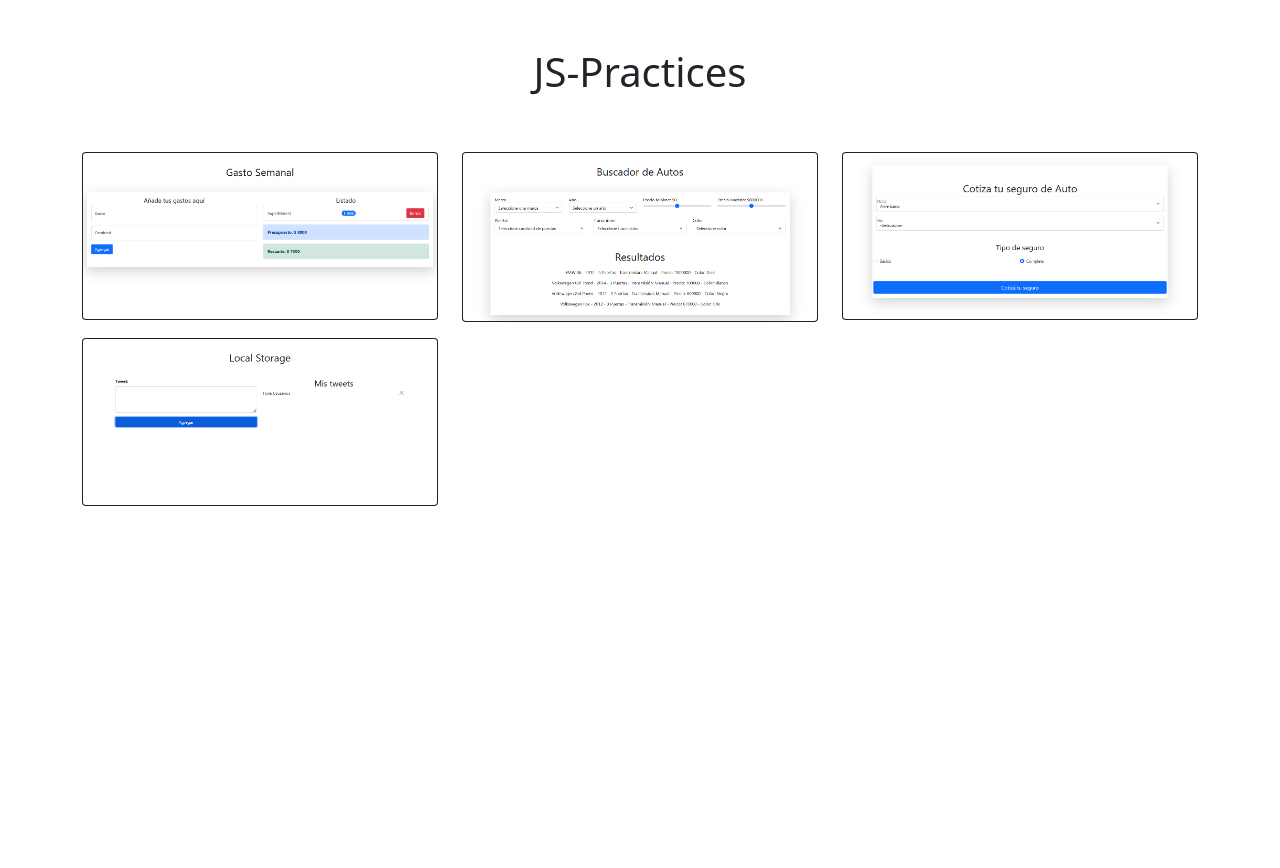
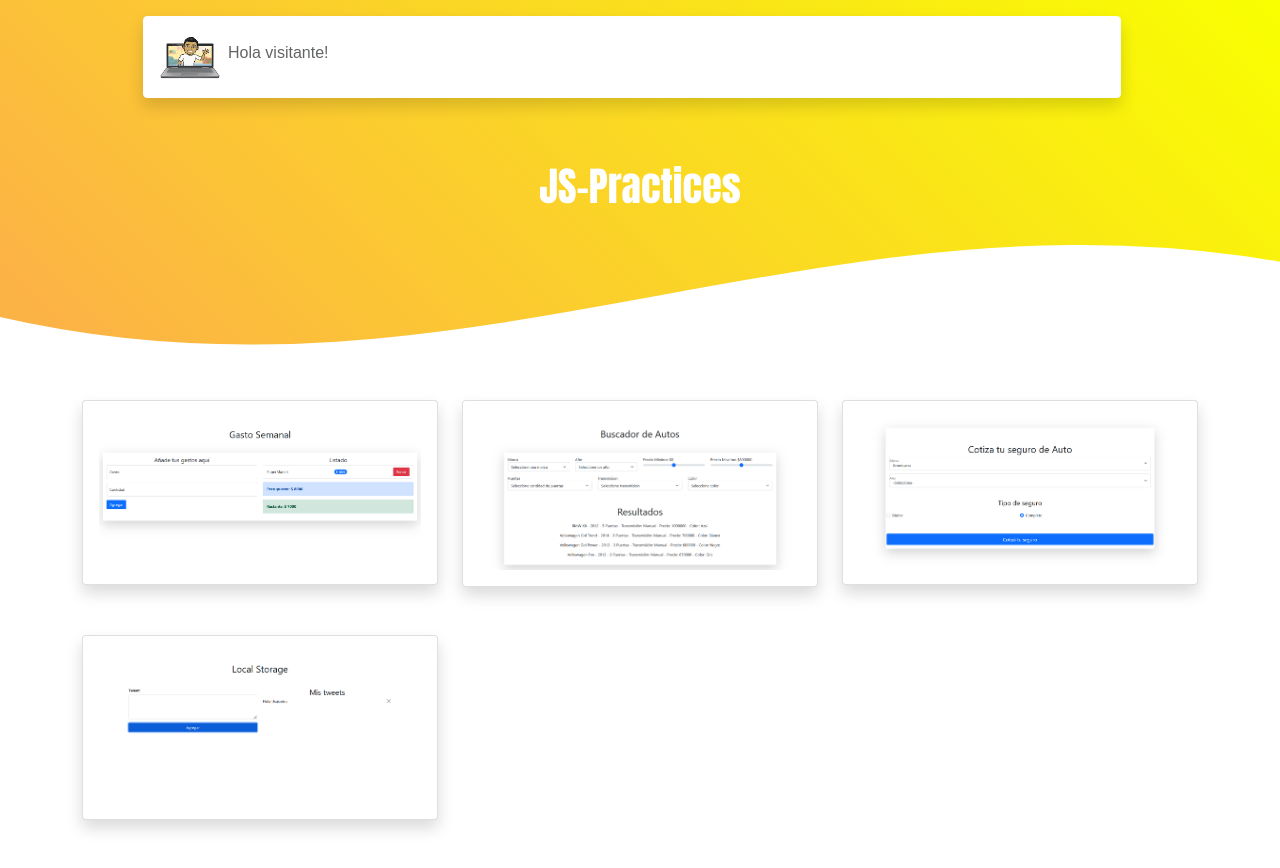
Before and after one commit to mveron007/JS-Practices, a plain HTML site: page index.html in a window 1280 px wide. Before the commit the page ends 800 px from the top, so only its background shows below. Drawn offline with nearby package versions, Linux system fonts and the light colour scheme.

Commit message:
Adding Wavy Bg & Some Effects to Improve UI from index

```diff
--- a/index.html
+++ b/index.html
@@ -6,18 +6,73 @@
     <meta name="viewport" content="width=device-width, initial-scale=1.0">
     <link href="https://cdn.jsdelivr.net/npm/bootstrap@5.0.2/dist/css/bootstrap.min.css" rel="stylesheet" integrity="sha384-EVSTQN3/azprG1Anm3QDgpJLIm9Nao0Yz1ztcQTwFspd3yD65VohhpuuCOmLASjC" crossorigin="anonymous">
     <link rel="stylesheet" href="https://cdn.jsdelivr.net/npm/bootstrap-icons@1.5.0/font/bootstrap-icons.css">
+    <link rel="preconnect" href="https://fonts.googleapis.com">
+    <link rel="preconnect" href="https://fonts.gstatic.com" crossorigin>
+    <link href="https://fonts.googleapis.com/css2?family=Anton&display=swap" rel="stylesheet">
     <title>Home - JS-Practices</title>
 </head>
+<style>
+
+@media (max-width: 600px) {
+  header {
+      height: 230px !important;
+  }
+}
+
+
+body {
+  margin: 0;
+  padding: 0;
+  font-family: "Raleway", sans-serif;
+}
+
+header {
+  position: relative;
+  height: 400px;
+  background: rgb(252,179,69);
+  background: linear-gradient(45deg, rgba(252,179,69,1) 8%, rgba(249,255,0,1) 100%);
+}
+
+header h1 {
+  color: white;
+}
+
+svg {
+  position: absolute;
+  bottom: 0;
+  width: 100%;
+  height: auto;
+}
+
+section {
+  margin: 5% 10%;
+}
+</style>
 <body>
 
-    <div class="d-flex justify-content-center mt-5 mb-3">
-        <h1>JS-Practices</h1>
-    </div>
+    <header>
+        <svg id="svg" xmlns="http://www.w3.org/2000/svg" viewBox="-300 0 950 270" >
+          <path d="M-314,267 C105,364 400,100 812,279" fill="none" stroke="white" stroke-width="120" stroke-linecap="round"/>
+        </svg>
+
+        <div class="row d-flex justify-content-center">
+            <div class="alert alert-light float-end shadow p-3 mb-3 mt-3 bg-body rounded d-flex me-3 w-75" role="alert">
+                <img src="images/logo-index.jpeg" width="60px" height="48px" alt="" srcset="">
+                <span class="p-2">Hola visitante!</span>
+            </div>
+        </div>
+
+        <div class="d-flex justify-content-center mt-5 mb-3">
+            <h1 style="font-family: 'Anton', sans-serif;">JS-Practices</h1>
+
+        </div>
+
+      </header>
 
     <div class="container">
-        <div class="row mt-5">
+        <div class="row">
             <div class="col-md-4 col-sm-12">
-                <div class="portfolio-overlay card bg-dark text-white mb-3" onmouseover="visibleOverlay(this)">
+                <div class="portfolio-overlay card text-white shadow p-3 mb-5 bg-body rounded" onmouseover="visibleOverlay(this)">
                     <img src="images/presupuesto.png" class="card-img" alt="...">
                     <a href="proyecto-presupuesto/index.html" class="card-img-overlay d-none text-decoration-none text-white text-center" style="background-color: rgba(87, 98, 119, 0.35);">
                       <h5 class="mt-4 card-title">Administrador de Gastos</h5>
@@ -25,11 +80,12 @@
                           <i class="bi bi-link-45deg"></i>
                       </span>
                     </a>
+
                 </div>
             </div>
 
             <div class="col-md-4 col-sm-12">
-                <div class="portfolio-overlay card bg-dark text-white mb-3" onmouseover="visibleOverlay(this)">
+                <div class="portfolio-overlay card shadow p-3 mb-5 bg-body rounded" onmouseover="visibleOverlay(this)">
                     <img src="images/buscador-autos.png" class="card-img" alt="...">
                     <a href="proyecto-buscador/index.html" class="card-img-overlay d-none text-decoration-none text-white text-center" style="background-color: rgba(87, 98, 119, 0.35);">
                       <h5 class="mt-4 card-title">Buscador de Autos</h5>
@@ -42,7 +98,7 @@
 
 
             <div class="col-md-4 col-sm-12">
-                <div class="portfolio-overlay card bg-dark text-white mb-3" onmouseover="visibleOverlay(this)">
+                <div class="portfolio-overlay card text-white shadow p-3 mb-5 bg-body rounded" onmouseover="visibleOverlay(this)">
                     <img src="images/cotizador.png" class="card-img" alt="...">
                     <a href="proyecto-cotizador/index.html" class="card-img-overlay d-none text-decoration-none text-white text-center" style="background-color: rgba(87, 98, 119, 0.35);">
                       <h5 class="mt-4 card-title">Cotizador de Seguros</h5>
@@ -55,7 +111,7 @@
 
 
             <div class="col-md-4 col-sm-12">
-                <div class="portfolio-overlay card bg-dark text-white mb-3" onmouseover="visibleOverlay(this)">
+                <div class="portfolio-overlay card text-white shadow p-3 mb-5 bg-body rounded" onmouseover="visibleOverlay(this)">
                     <img src="images/local-tw.png" class="card-img" alt="...">
                     <a href="proyecto-tw-localStorage/index.html" class="card-img-overlay d-none text-decoration-none text-white text-center" style="background-color: rgba(87, 98, 119, 0.35);">
                       <h5 class="mt-4 card-title">Twitter Local Storage</h5>
@@ -68,6 +124,8 @@
 
         </div>
     </div>
+
+
 
     <script>
 
@@ -92,5 +150,6 @@
 
         }
     </script>
+
 </body>
 </html>
```
Also changed, not shown: images/logo-index.jpeg (added).
